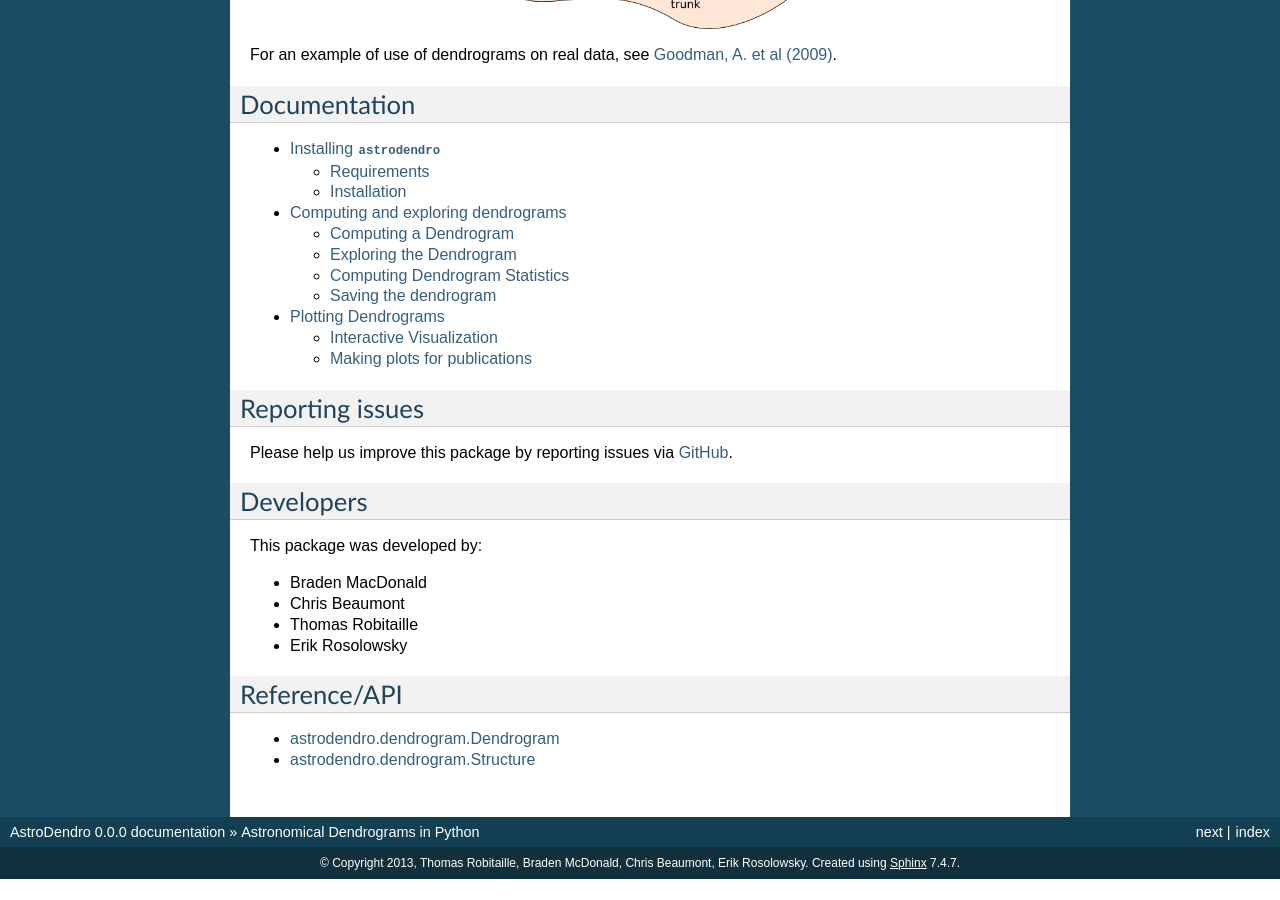
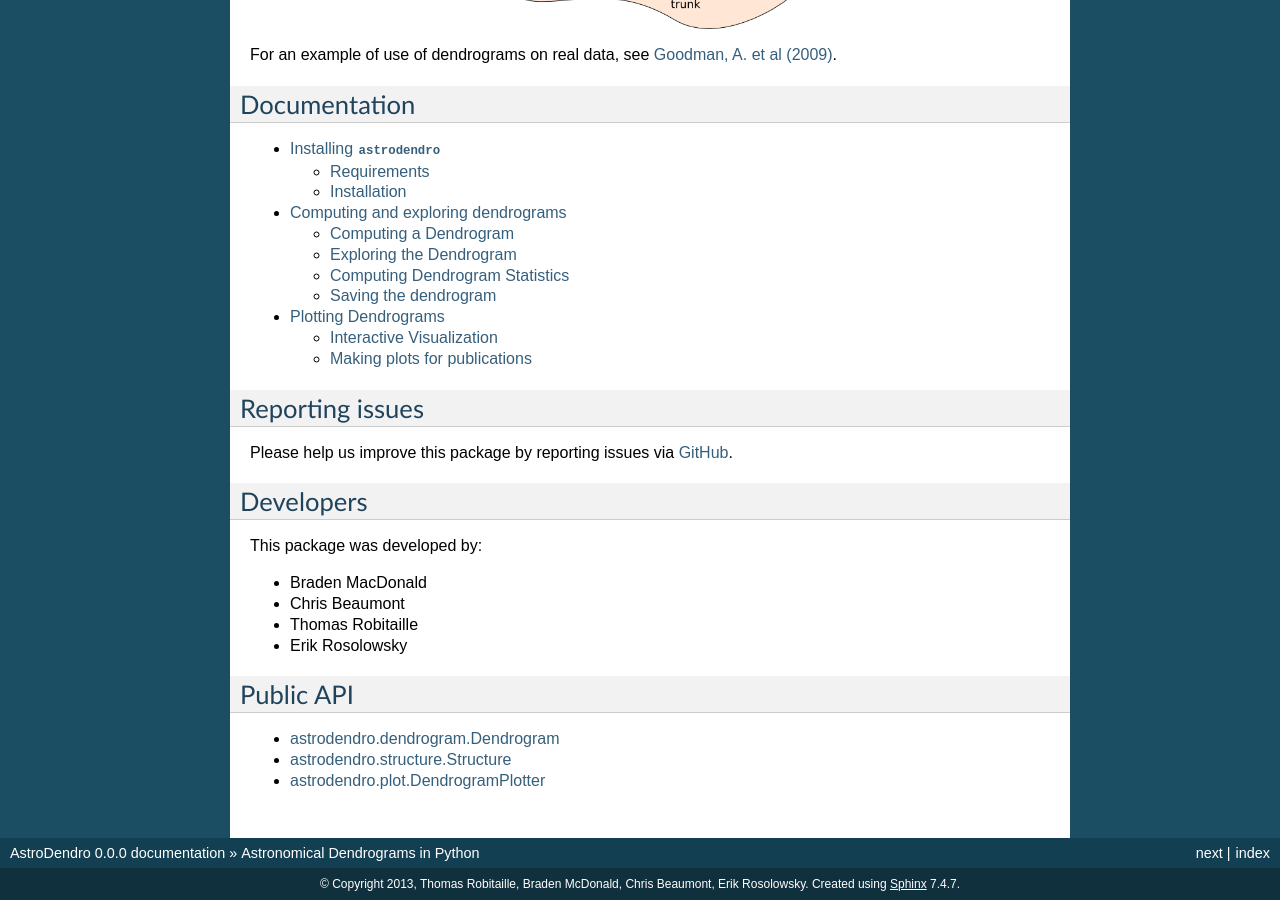
Before and after one commit to dendrograms/astrodendro, a Sphinx documentation site: the page built from docs/index.rst, in a window 1280 px wide and 900 px high, scrolled down 1028 px. Built offline with Sphinx 7.4.7, drawn with Linux system fonts in a browser that asks for light colours; before the commit the page ends 1907 px from its top, so only the background shows below that; some of the changed text lies outside the part shown.

Commit message:
Added API page for DendrogramPlotter

```diff
--- a/docs/api/astrodendro.structure.Structure.rst
+++ b/docs/api/astrodendro.structure.Structure.rst
@@ -1,8 +1,8 @@
 =================================
-astrodendro.dendrogram.Structure
+astrodendro.structure.Structure
 =================================
 
-.. currentmodule:: astrodendro.dendrogram
+.. currentmodule:: astrodendro.structure
 
 .. autoclass:: Structure
 
--- a/docs/index.rst
+++ b/docs/index.rst
@@ -65,11 +65,12 @@ This package was developed by:
 * Thomas Robitaille
 * Erik Rosolowsky
 
-Reference/API
--------------
+Public API
+----------
 
 .. toctree::
    :maxdepth: 1
 
    api/astrodendro.dendrogram.Dendrogram
    api/astrodendro.structure.Structure
+   api/astrodendro.plot.DendrogramPlotter
```
Also changed, not shown: docs/api/astrodendro.plot.DendrogramPlotter.rst (added, +23 -0 lines).
